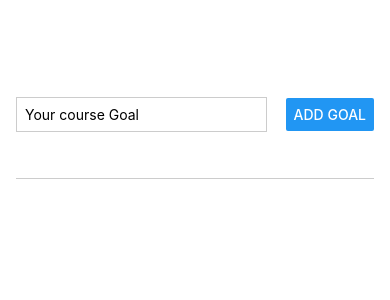
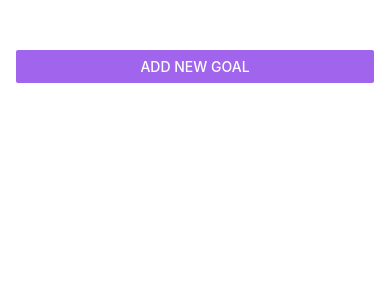
Before and after one commit to LaciG/RNCourse, a React Native app: screen / in a window 390 px wide. Shown: the top 300 px of the page. Built offline with nearby package versions, Linux system fonts and the light colour scheme.

Commit message:
Section 2 React Native Basic finished

```diff
--- a/App.js
+++ b/App.js
@@ -1,32 +1,71 @@
-import { useState } from 'react';
-import { StyleSheet, View, FlatList } from 'react-native';
+import { useState } from "react";
+import { StyleSheet, View, FlatList, Button } from "react-native";
+import { StatusBar } from "expo-status-bar";
 
-import GoalItem from './components/GoalItem';
-import GoalInput from './components/GoalInput';
+import GoalItem from "./components/GoalItem";
+import GoalInput from "./components/GoalInput";
 
 export default function App() {
+  const [modalIsVisible, setModalIsVisible] = useState(false);
   const [courseGoals, setCourseGoals] = useState([]);
+
+  function startAddGoalHandler() {
+    setModalIsVisible(true);
+  }
+
+  function endAddGoalHandler() {
+    setModalIsVisible(false);
+  }
 
   function addGoalHandler(enteredGoalText) {
     setCourseGoals((currentCourseGoals) => [
       ...currentCourseGoals,
-            {text: enteredGoalText, id: Math.random().toString()},
+      { text: enteredGoalText, id: Math.random().toString() },
     ]);
-    };
+    endAddGoalHandler();
+  }
+
+  function deleteGoalHandler(id) {
+    console.log("DELETE");
+    setCourseGoals((currentCourseGoals) => {
+      return currentCourseGoals.filter((goal) => goal.id !== id);
+    });
+  }
 
   return (
+    <>
+      <StatusBar style="light" />
       <View style={styles.appContainer}>
-      <GoalInput onAddGoal={addGoalHandler} />
+        <Button
+          title="Add new Goal"
+          color="#a065ec"
+          onPress={startAddGoalHandler}
+        />
+        <GoalInput
+          visible={modalIsVisible}
+          onAddGoal={addGoalHandler}
+          onCancel={endAddGoalHandler}
+        />
         <View style={styles.goalsContainer}>
-        <FlatList data={courseGoals} renderItem={(itemData) => {
-          return <GoalItem text={itemData.item.text} />;
+          <FlatList
+            data={courseGoals}
+            renderItem={(itemData) => {
+              return (
+                <GoalItem
+                  text={itemData.item.text}
+                  id={itemData.item.id}
+                  onDeleteItem={deleteGoalHandler}
+                />
+              );
             }}
             keyExtractor={(item, index) => {
               return item.id;
             }}
-        alwaysBounceVertical={false} />
+            alwaysBounceVertical={false}
+          />
         </View>
       </View>
+    </>
   );
 }
 
@@ -34,7 +73,7 @@
   appContainer: {
     flex: 1,
     paddingTop: 50,
-    paddingHorizontal: 16
+    paddingHorizontal: 16,
   },
   goalsContainer: {
     flex: 5,
--- a/app.json
+++ b/app.json
@@ -5,6 +5,7 @@
     "version": "1.0.0",
     "orientation": "portrait",
     "icon": "./assets/icon.png",
+    "backgroundColor": "#1e085a",
     "userInterfaceStyle": "light",
     "newArchEnabled": true,
     "splash": {
--- a/components/GoalInput.js
+++ b/components/GoalInput.js
@@ -1,48 +1,81 @@
-import { useState } from 'react';
-import { View, TextInput, Button, StyleSheet } from 'react-native';
+import { useState } from "react";
+import {
+  View,
+  TextInput,
+  Button,
+  StyleSheet,
+  Modal,
+  Image,
+} from "react-native";
 
 function GoalInput(props) {
-    const [enteredGoalText, setEnteredGoalText] = useState('');
+  const [enteredGoalText, setEnteredGoalText] = useState("");
 
   function goalInputHandler(enteredText) {
-    setEnteredGoalText(enteredText)
-};
+    setEnteredGoalText(enteredText);
+  }
 
   function addGoalHandler() {
     props.onAddGoal(enteredGoalText);
-        setEnteredGoalText('');
+    setEnteredGoalText("");
   }
 
   return (
+    <Modal visible={props.visible} animationType="slide">
       <View style={styles.inputContainer}>
+        <Image
+          source={require("../assets/images/goal.png")}
+          style={styles.image}
+        />
         <TextInput
           style={styles.textInput}
-                placeholder='Your course Goal'
+          placeholder="Your course Goal"
           onChangeText={goalInputHandler}
           value={enteredGoalText}
         />
-            <Button title='Add Goal' onPress={addGoalHandler} />
+        <View style={styles.buttonContainer}>
+          <View style={styles.button}>
+            <Button title="Add Goal" onPress={addGoalHandler} color="#b180f0" />
           </View>
+          <View style={styles.button}>
+            <Button title="Cancel" onPress={props.onCancel} color="#f31282" />
+          </View>
+        </View>
+      </View>
+    </Modal>
   );
-};
+}
 
 export default GoalInput;
 
 const styles = StyleSheet.create({
   inputContainer: {
     flex: 1,
-        flexDirection: 'row',
-        justifyContent: 'space-between',
-        alignItems: 'center',
-        marginBottom: 24,
-        borderBottomWidth: 1,
-        borderBottomColor: '#cccccc'
+    justifyContent: "center",
+    alignItems: "center",
+    padding: 16,
+    backgroundColor: "#322b6b",
+  },
+  image: {
+    width: 100,
+    height: 100,
+    margin: 20,
   },
   textInput: {
     borderWidth: 1,
-        borderColor: '#cccccc',
-        width: '70%',
-        marginRight: 8,
-        padding: 8,
+    borderColor: "#e4d0ff",
+    backgroundColor: "#e4d0ff",
+    color: "#120438",
+    borderRadius: 6,
+    width: "100%",
+    padding: 16,
+  },
+  buttonContainer: {
+    marginTop: 16,
+    flexDirection: "row",
+  },
+  button: {
+    width: "100",
+    marginHorizontal: 8,
   },
 });
--- a/components/GoalItem.js
+++ b/components/GoalItem.js
@@ -1,9 +1,15 @@
-import { StyleSheet, View, Text } from 'react-native';
+import { StyleSheet, View, Text, Pressable } from "react-native";
 
 function GoalItem(props) {
   return (
     <View style={styles.goalItem}>
+      <Pressable
+        android_ripple={{ color: "#210644" }}
+        onPress={props.onDeleteItem.bind(this, props.id)}
+        style={({ pressed }) => pressed && styles.pressedItem}
+      >
         <Text style={styles.goalText}>{props.text}</Text>
+      </Pressable>
     </View>
   );
 }
@@ -13,11 +19,14 @@
 const styles = StyleSheet.create({
   goalItem: {
     margin: 8,
-        padding: 8,
     borderRadius: 6,
-        backgroundColor: '#5e0acc',
+    backgroundColor: "#5e0acc",
+  },
+  pressedItem: {
+    opacity: 0.5,
   },
   goalText: {
-        color: 'white'
-    }
+    padding: 8,
+    color: "white",
+  },
 });
```
Also changed, not shown: assets/images/goal.png (added). Lines whose indentation alone changed are shown as unchanged.
